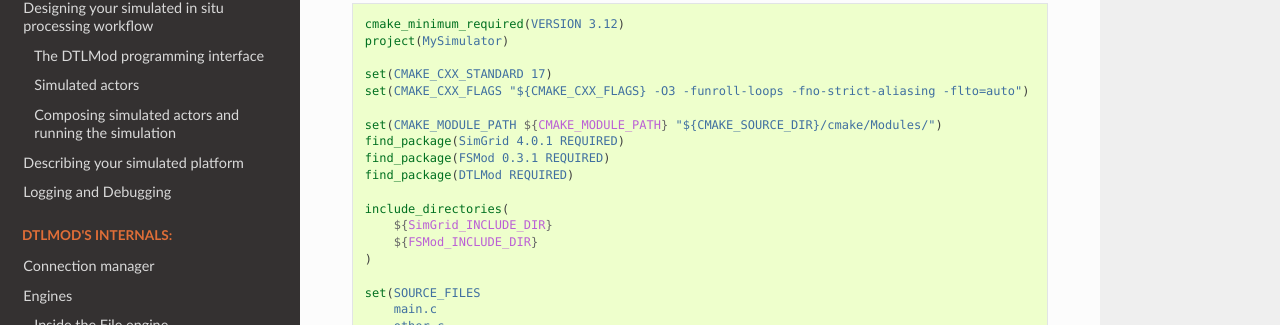
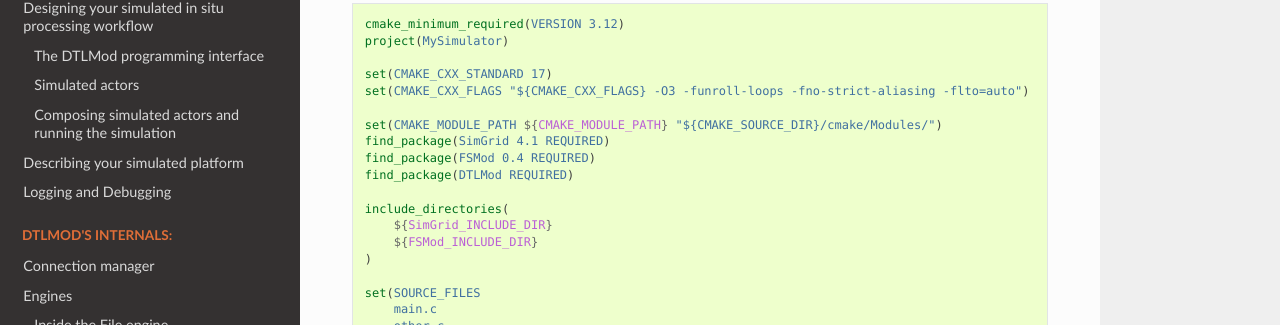
Before and after one commit to simgrid/DTLMod, a Sphinx documentation site: the page built from doc/source/New_project.rst, in a window 1280 px wide and 1221 px high. Shown: the part 383-708 px from the top of the window. Built offline with Sphinx 7.4.7 and the Read the Docs theme 3.1.0, drawn with Linux system fonts in a browser that asks for light colours.

Commit message:
prepare for release

```diff
--- a/doc/source/New_project.rst
+++ b/doc/source/New_project.rst
@@ -25,8 +25,8 @@
     set(CMAKE_CXX_FLAGS "${CMAKE_CXX_FLAGS} -O3 -funroll-loops -fno-strict-aliasing -flto=auto")
 
     set(CMAKE_MODULE_PATH ${CMAKE_MODULE_PATH} "${CMAKE_SOURCE_DIR}/cmake/Modules/")
-    find_package(SimGrid 4.0.1 REQUIRED)
-    find_package(FSMod 0.3.1 REQUIRED)
+    find_package(SimGrid 4.1 REQUIRED)
+    find_package(FSMod 0.4 REQUIRED)
     find_package(DTLMod REQUIRED)
 
     include_directories(
--- a/doc/source/conf.py
+++ b/doc/source/conf.py
@@ -17,7 +17,7 @@
 
 # -- Project information -----------------------------------------------------
 
-version = u'0.1.0'
+version = u'0.2.0'
 project = u'DTLMod'
 copyright = u'2022-2025, The SWAT Team'
 author = u'The SWAT Team'
@@ -101,6 +101,3 @@
 # Setup the breath extension
 breathe_projects = {'dtlmod': '../build/xml'}
 breathe_default_project = "dtlmod"
-
-version = '0.1'
-release = '0.1'
--- a/pyproject.toml
+++ b/pyproject.toml
@@ -4,7 +4,7 @@
 
 [project]
 name = "dtlmod"
-version = "0.1.0-beta"
+version = "0.2"
 description = "A versatile simulated data transport layer SimGrid module"
 authors = [
     { name = "The SWAT Team", email = "simgrid-community@inria.fr" }
```
Also changed, not shown: CMakeLists.txt (+4 -4 lines), 2 other files.
